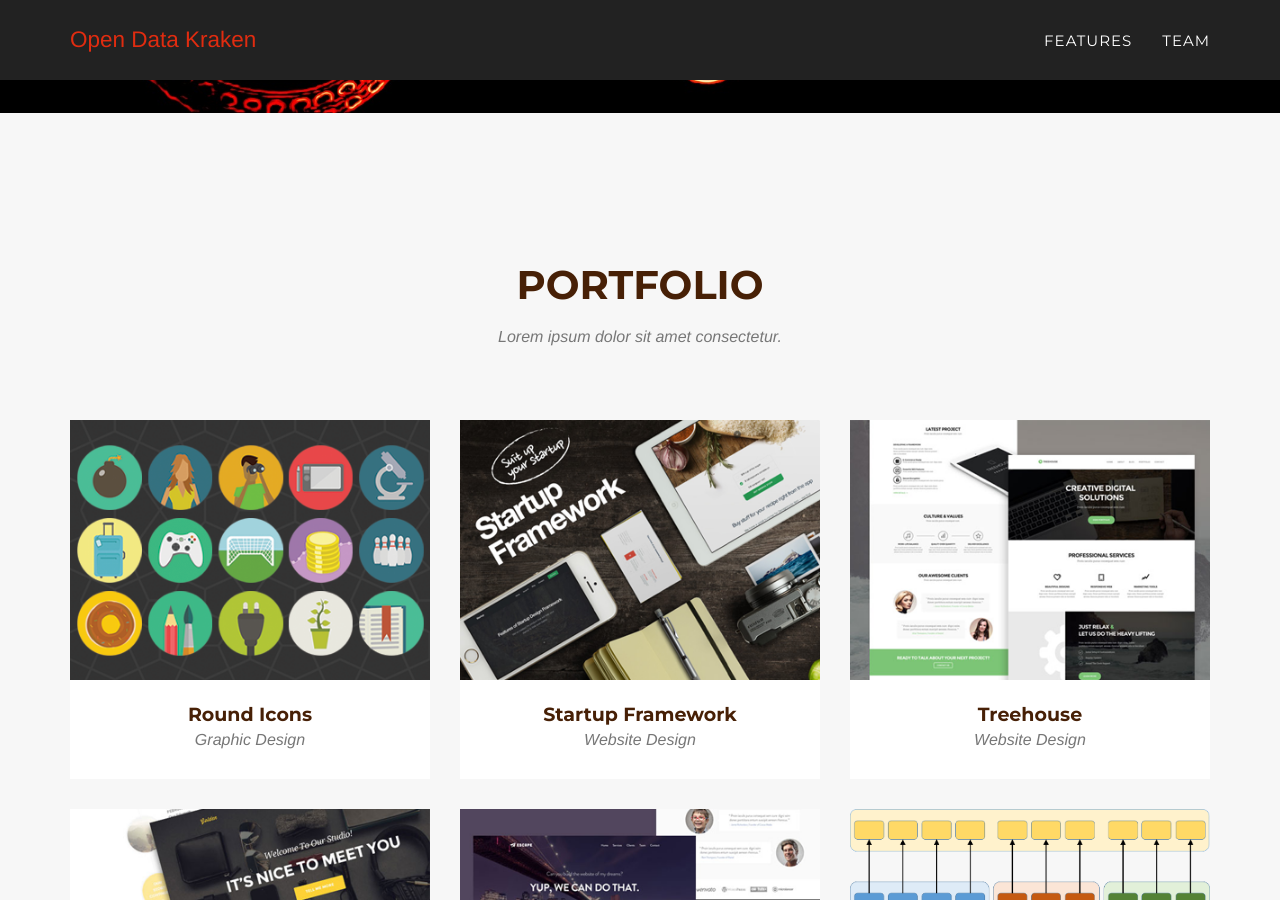
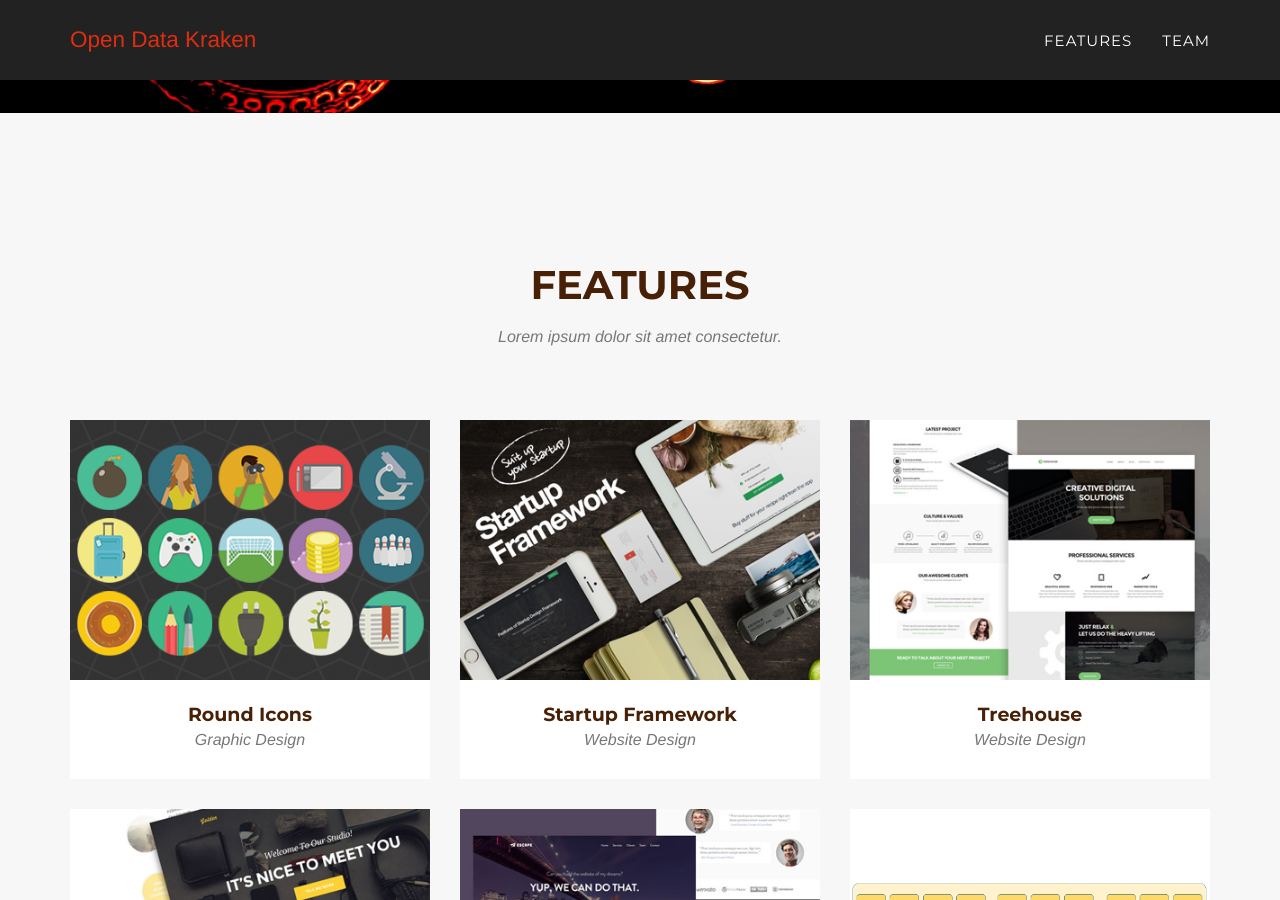
Before and after one commit to opendatakraken/opendatakraken.github.io, a Jekyll site: the page built from index.html, in a window 1280 px wide and 900 px high, scrolled down 645 px. Built offline with Jekyll 4.4.1, drawn with Linux system fonts in a browser that asks for light colours; some web fonts are replaced.

Commit message:
minor changes

```diff
--- a/_includes/portfolio_grid.html
+++ b/_includes/portfolio_grid.html
@@ -3,7 +3,7 @@
         <div class="container">
             <div class="row">
                 <div class="col-lg-12 text-center">
-                    <h2 class="section-heading">Portfolio</h2>
+                    <h2 class="section-heading">Features</h2>
                     <h3 class="section-subheading text-muted">Lorem ipsum dolor sit amet consectetur.</h3>
                 </div>
             </div>
--- a/_posts/2016-01-01-project-1.markdown
+++ b/_posts/2016-01-01-project-1.markdown
@@ -4,7 +4,7 @@
 layout: default
 modal-id: 1
 date: 2016-01-01
-img: dreams.png
+img: staging.png
 thumbnail: staging.png
 alt: image-alt
 project-date: 2016-01-01
```
Also changed, not shown: img/portfolio/staging.png.
